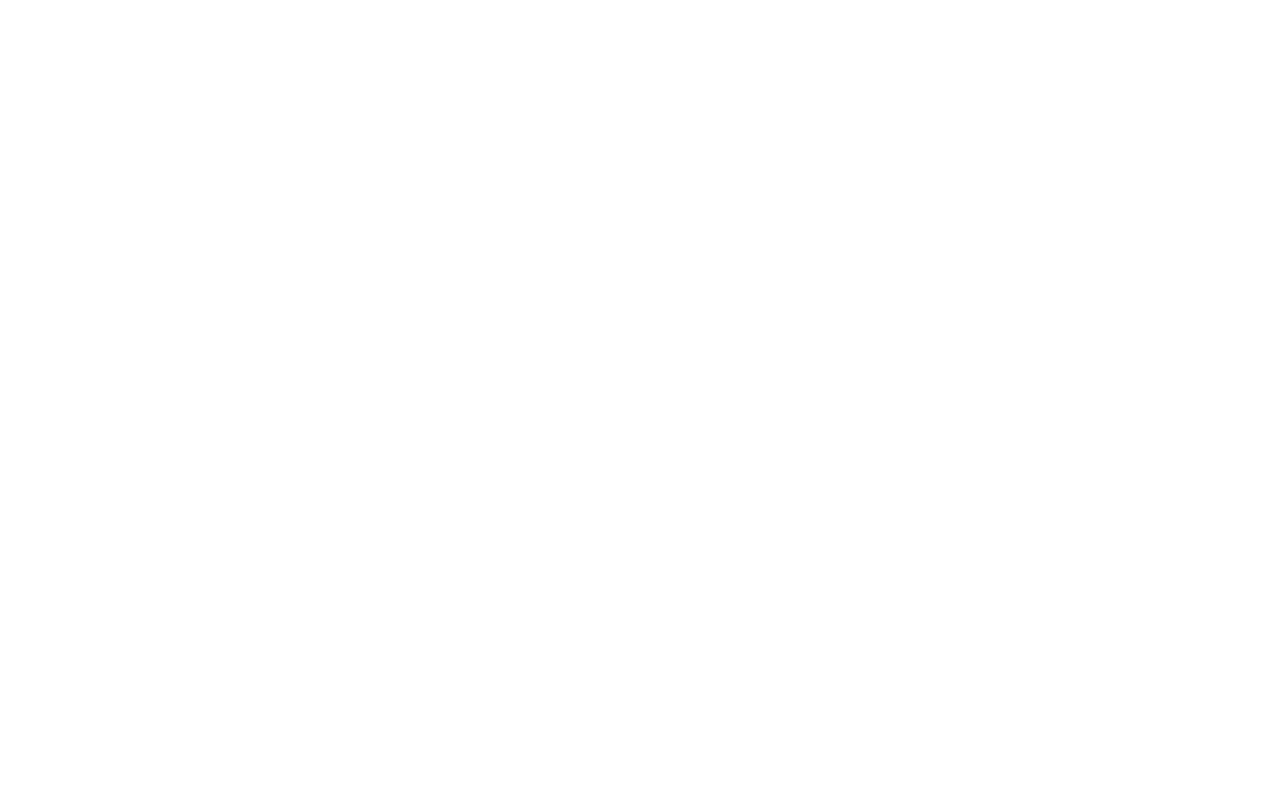
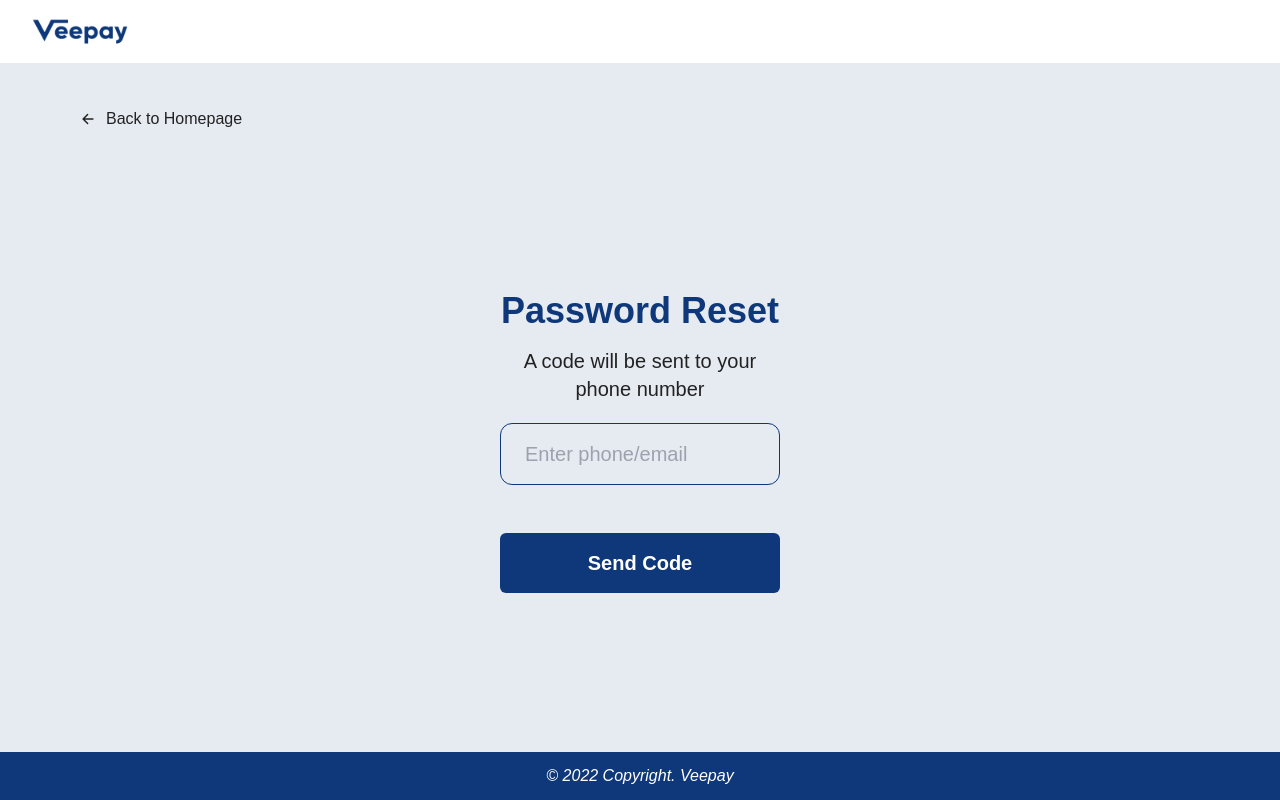
Before and after one commit to ihemebiriegondu/veepay-new-landingpage, a React (Create React App) app: page /resetpassword in a window 1280 px wide. Before the commit this address had no page. Built offline with nearby package versions, Linux system fonts and the light colour scheme; the HTML template or start-up script is replaced by a standard one.

Commit message:
added first reset password page

```diff
--- a/src/App.js
+++ b/src/App.js
@@ -5,6 +5,7 @@
 import Dashboard from "./pages/dashboard";
 import Plans from "./pages/plans";
 import ScrollToTop from "./components/ScrollToTop";
+import PasswordReset from "./pages/passwordReset";
 
 function App() {
   return (
@@ -12,9 +13,12 @@
       <ScrollToTop />
       <Routes>
         <Route path="/" element={<Home />} />
+        <Route path="/plans" element={<Plans />} />
+
         <Route path="/login" element={<Login />} />
         <Route path="/signUp" element={<SignUp />} />
-        <Route path="/plans" element={<Plans />} />
+        <Route path="/resetpassword" element={<PasswordReset />} />
+
         <Route path="/dashboard" element={<Dashboard />} />
       </Routes>
     </Router>
--- a/src/components/login&signupComponents/loginForm.jsx
+++ b/src/components/login&signupComponents/loginForm.jsx
@@ -121,7 +121,7 @@
           </label>
         </div>{" "}
         <Link
-          to={"/login"}
+          to={"/resetpassword"}
           className={`${passwordError ? "text-warning" : "text-black"}`}
         >
           Forgot Password?
--- /dev/null
+++ b/src/pages/passwordReset.jsx
@@ -0,0 +1,58 @@
+import React from "react";
+import { useNavigate } from "react-router-dom";
+import LogoNav from "../components/login&signupComponents/logoNav";
+import { IoArrowBackOutline } from "react-icons/io5";
+import FormButtons from "../components/login&signupComponents/formButtons";
+import Footer from "../components/footer";
+
+export default function PasswordReset() {
+  const navigate = useNavigate();
+
+  return (
+    <main className="bg-primary/10 absolute top-0 bottom-0 w-full">
+      <div className="h-full flex flex-col">
+        <div className="bg-white">
+          <LogoNav />
+        </div>
+        <section className="pt-11 px-20 grow flex flex-col">
+          <div className="flex items-center">
+            <IoArrowBackOutline
+              className="w-4 h-4 inline cursor-pointer"
+              onClick={() => {
+                navigate(-1);
+              }}
+            />
+            <p className="text-base font-medium ms-2.5">Back to Homepage</p>
+          </div>
+
+          <form className="flex flex-col justify-center items-center grow text-center mx-auto w-1/4">
+            <h1 className="mb-4 text-4xl font-bold text-primary">
+              Password Reset
+            </h1>
+            <p className="text-xl font-medium">
+              A code will be sent to your phone number
+            </p>
+
+            <div className="mt-5 mb-12 w-full">
+              <input
+                type="text"
+                name="mail/no"
+                id="mail/no"
+                placeholder="Enter phone/email"
+                className="outline-none lg:py-4 py-3 lg:px-6 px-4 w-full border border-primary lg:rounded-xl rounded-lg lg:text-xl text-lg bg-transparent"
+              />
+            </div>
+
+            <FormButtons
+              type={""}
+              text={"Send Code"}
+              font={"font-bold lg:text-xl"}
+              buttonType={"submit"}
+            />
+          </form>
+        </section>
+        <Footer />
+      </div>
+    </main>
+  );
+}
```
